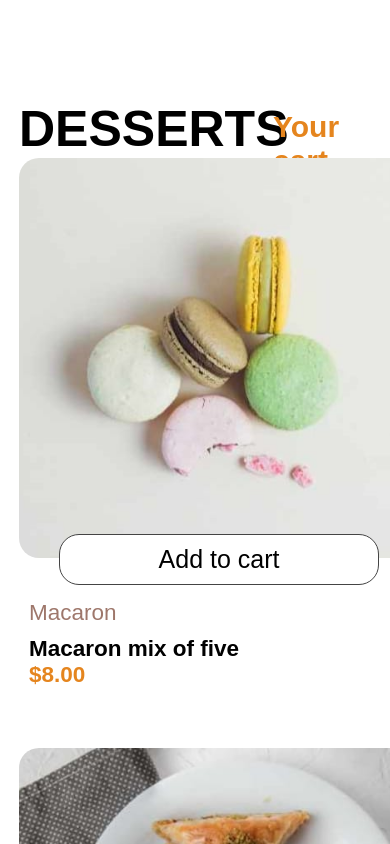
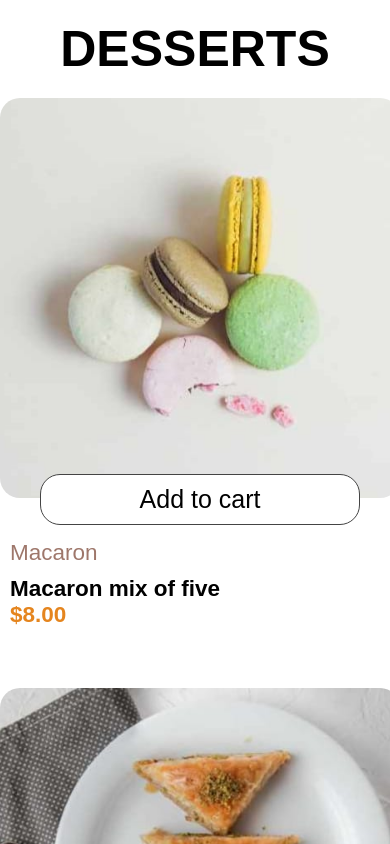
Before and after one commit to jovanlekic12/product-list-react, a React (Vite) app: page / in a window 390 px wide. Shown: the top 844 px of the page. Built offline with nearby package versions, Linux system fonts and the light colour scheme.

Commit message:
add mobile version

```diff
--- a/src/App.css
+++ b/src/App.css
@@ -278,6 +278,9 @@ aside {
   margin: 3rem 0;
   gap: 3rem;
   width: 100%;
+  max-height: 40rem;
+  overflow-y: scroll;
+  padding-right: 2rem;
 }
 
 .overlay__list__item img {
@@ -322,3 +325,49 @@ aside {
 .overlay__list__item__price {
   font-size: 3rem;
 }
+
+.toast {
+  font-size: 2rem;
+}
+
+.Toastify__toast-theme--colored.Toastify__toast--default {
+  background-color: #e5851e;
+  color: #fff;
+}
+
+.Toastify__progress-bar {
+  background-color: #fff;
+}
+
+@media (max-width: 1000px) {
+  main {
+    flex-direction: column;
+    margin-top: 2rem;
+  }
+  section {
+    max-width: 100%;
+    width: 100%;
+  }
+
+  .item__list {
+    flex-direction: column;
+    margin: 0 auto;
+  }
+  .app__title {
+    width: 100%;
+    text-align: center;
+    margin-bottom: 2rem;
+  }
+  aside {
+    width: auto;
+  }
+  .modal {
+    width: auto;
+  }
+  .overlay__list__item__name {
+    font-size: 1.5rem;
+  }
+  .modal__notification__title {
+    font-size: 3rem;
+  }
+}
--- a/src/App.jsx
+++ b/src/App.jsx
@@ -138,7 +138,7 @@ function App() {
       <div className={isOrder ? "overlay" : "overlay hide"}>
         <div className="modal">
           <CiCircleCheck />
-          <h1>Order Confirmed</h1>
+          <h1 className="modal__notification__title">Order Confirmed</h1>
           <p className="modal__second__title">We hope you enjoy your food!</p>
           <ul className="modal__list">
             {cartItems.map((cartItem) => {
@@ -172,7 +172,8 @@ function App() {
         pauseOnFocusLoss
         draggable
         pauseOnHover
-        theme="dark"
+        theme="colored"
+        className="toast"
       />
     </main>
   );
--- a/src/overlayItem.jsx
+++ b/src/overlayItem.jsx
@@ -12,7 +12,7 @@ function OverlayItem(props) {
       <div className="overlay__list__item__img__container">
         <img src={img} alt="505" />
         <div className="overlay__list__item__name__container">
-          <h1>{name}</h1>
+          <h1 className="overlay__list__item__name">{name}</h1>
           <div className="overlay__list__item__amount__container">
             <p className="overlay__list__item__amount">{amount}x</p>
             <p className="overlay__list__item__price">${price.toFixed(2)}</p>
```
